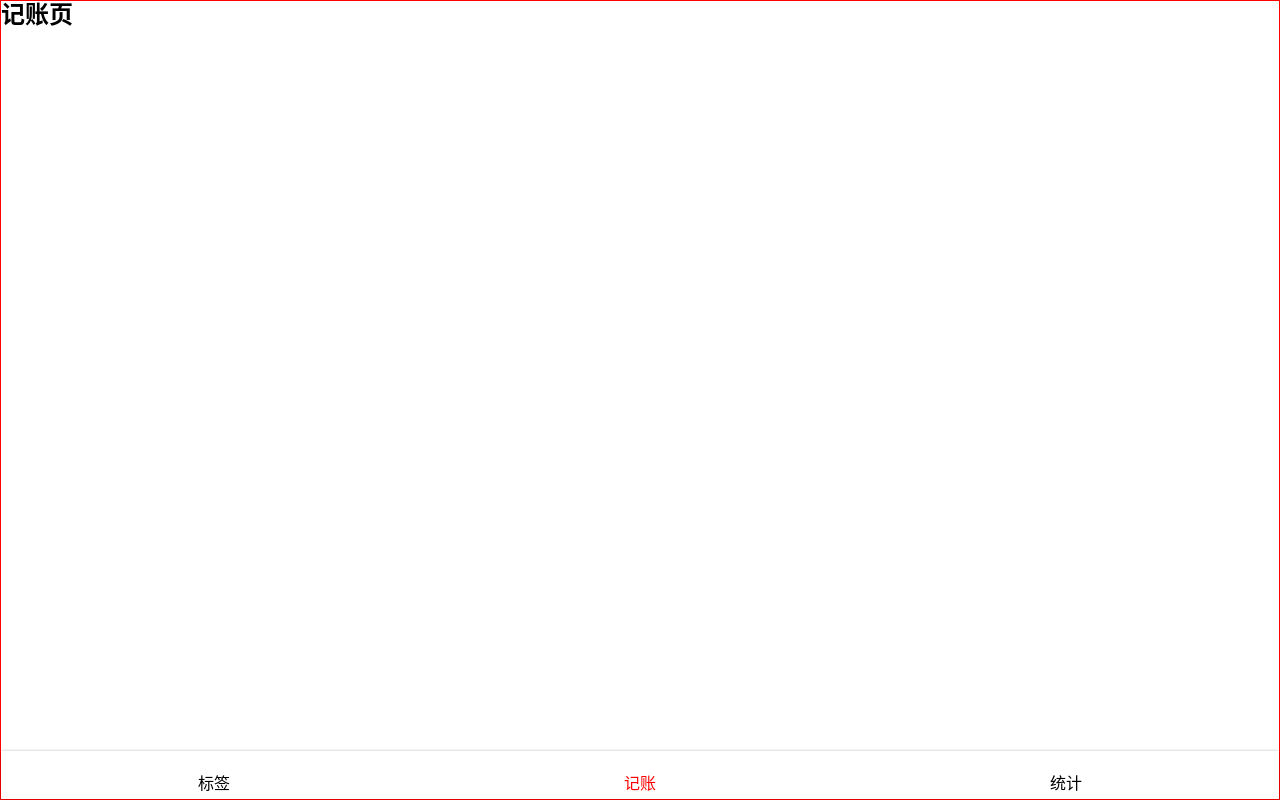
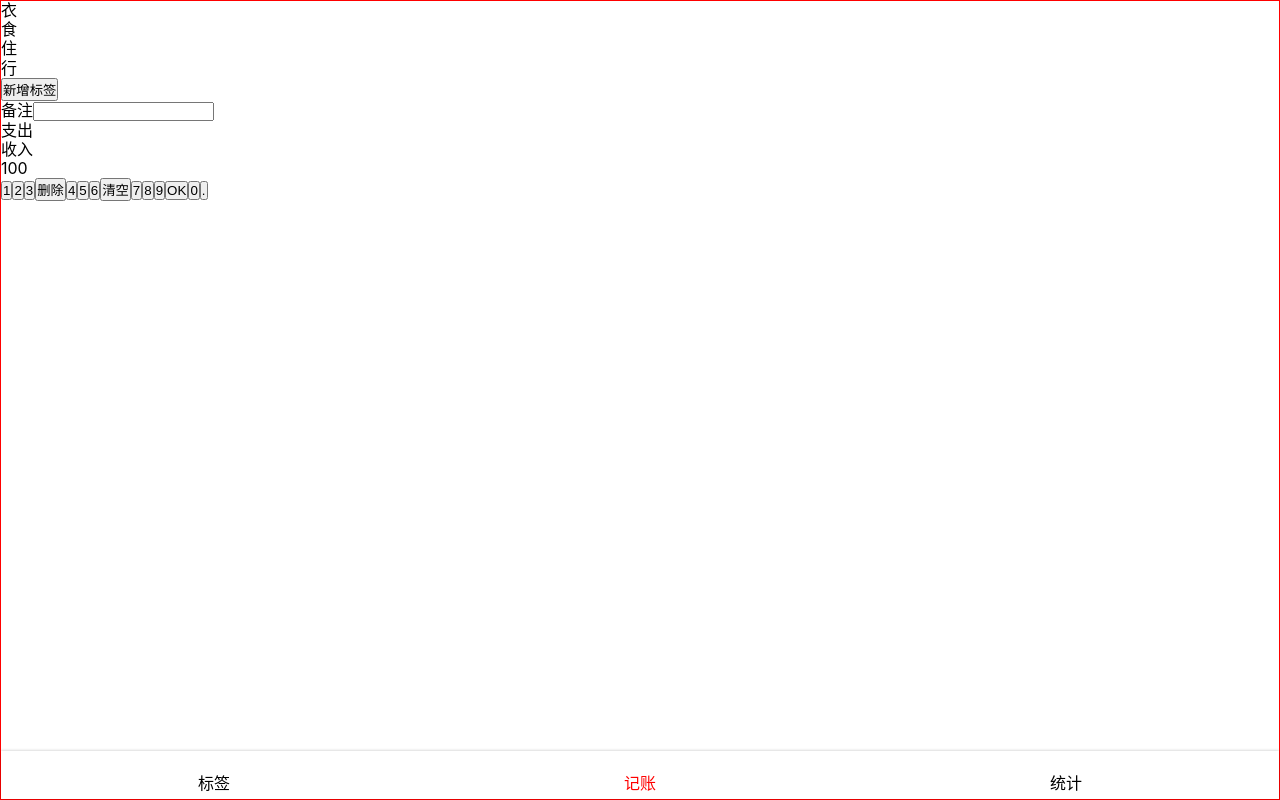
Before and after one commit to ygcedu/coinback-cash, a React app: page /#/money in a window 1280 px wide. Built offline with nearby package versions, Linux system fonts and the light colour scheme; some icons are missing.

Commit message:
完成记账页 HTML 部分

```diff
--- a/src/views/Money.tsx
+++ b/src/views/Money.tsx
@@ -1,10 +1,66 @@
 import Layout from '../components/Layout';
 import React from 'react';
+import styled from 'styled-components';
+
+const TagsSection = styled.section`
+
+`;
+
+const NotesSection = styled.section`
+
+`;
+
+const CategorySection = styled.section`
+
+`;
+
+const NumberPadSection = styled.section`
+
+`;
 
 function Money() {
   return (
     <Layout>
-      <h2>记账页</h2>
+      <TagsSection>
+        <ol>
+          <li>衣</li>
+          <li>食</li>
+          <li>住</li>
+          <li>行</li>
+        </ol>
+        <button>新增标签</button>
+      </TagsSection>
+      <NotesSection>
+        <label>
+          <span>备注</span>
+          <input type="text"/>
+        </label>
+      </NotesSection>
+      <CategorySection>
+        <ul>
+          <li>支出</li>
+          <li>收入</li>
+        </ul>
+      </CategorySection>
+      <NumberPadSection>
+        <div>100</div>
+        <div>
+          <button>1</button>
+          <button>2</button>
+          <button>3</button>
+          <button>删除</button>
+          <button>4</button>
+          <button>5</button>
+          <button>6</button>
+          <button>清空</button>
+          <button>7</button>
+          <button>8</button>
+          <button>9</button>
+          <button>OK</button>
+          <button>0</button>
+          <button>.</button>
+        </div>
+      </NumberPadSection>
     </Layout>
   );
 }
```
